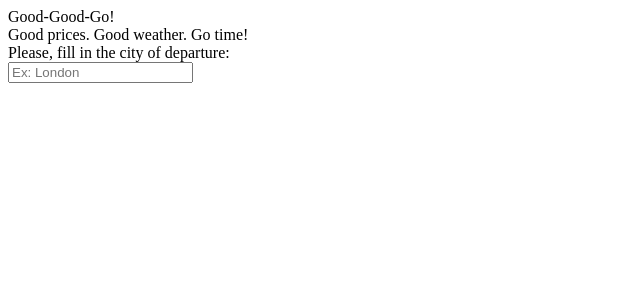
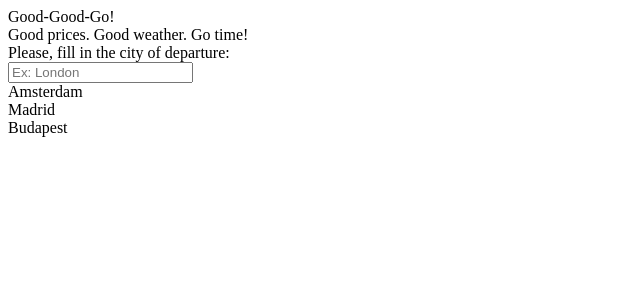
Before and after one commit to nikolasalim/good_good_go_second, a React (Create React App) app: page / in a window 1280 px wide. Shown: the top 300 px of the page, without its empty margins (0-640 px from the left). Built offline with nearby package versions, Linux system fonts and the light colour scheme.

Commit message:
Set up initial destination pages

```diff
--- /dev/null
+++ b/src/components/Destination.js
@@ -0,0 +1,17 @@
+import React, { Component } from "react";
+
+export default class Destination extends Component {
+  render() {
+    return (
+      <div>
+        {this.props.destinationList.map((destination) => {
+          return (
+            <div key={destination.id}>
+              <div>{destination.name}</div>
+            </div>
+          );
+        })}
+      </div>
+    );
+  }
+}
--- /dev/null
+++ b/src/components/DestionationContainer.js
@@ -0,0 +1,13 @@
+import React, { Component } from "react";
+import Destination from "./Destination";
+import destinationList from "../data/destionationList";
+
+export default class DestionationContainer extends Component {
+  render() {
+    return (
+      <div>
+        <Destination destinationList={destinationList} />
+      </div>
+    );
+  }
+}
--- a/src/components/LandingPageContainer.js
+++ b/src/components/LandingPageContainer.js
@@ -1,6 +1,7 @@
 import React, { Component } from "react";
 import HeaderContainer from "./HeaderContainer";
 import LandingFormContainer from "./LandingFormContainer";
+import DestinationContainer from "./DestionationContainer";
 
 export default class LandingPageContainer extends Component {
   render() {
@@ -8,6 +9,7 @@ export default class LandingPageContainer extends Component {
       <div>
         <HeaderContainer />
         <LandingFormContainer />
+        <DestinationContainer />
       </div>
     );
   }
--- /dev/null
+++ b/src/data/destionationList.js
@@ -0,0 +1,7 @@
+const destinationList = [
+  { id: 1, name: "Amsterdam", image: "URL" },
+  { id: 2, name: "Madrid", image: "URL" },
+  { id: 3, name: "Budapest", image: "URL" },
+];
+
+export default destinationList;
```
